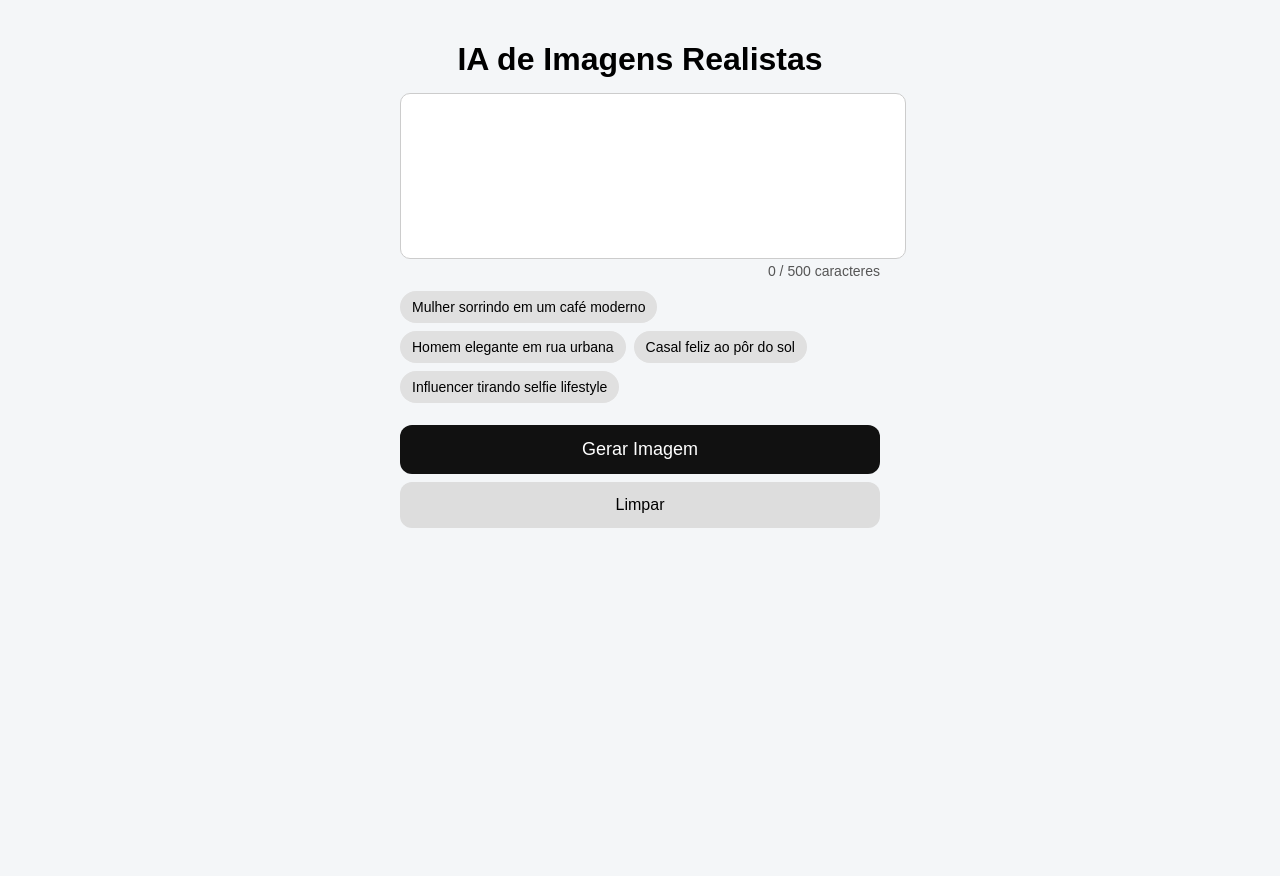
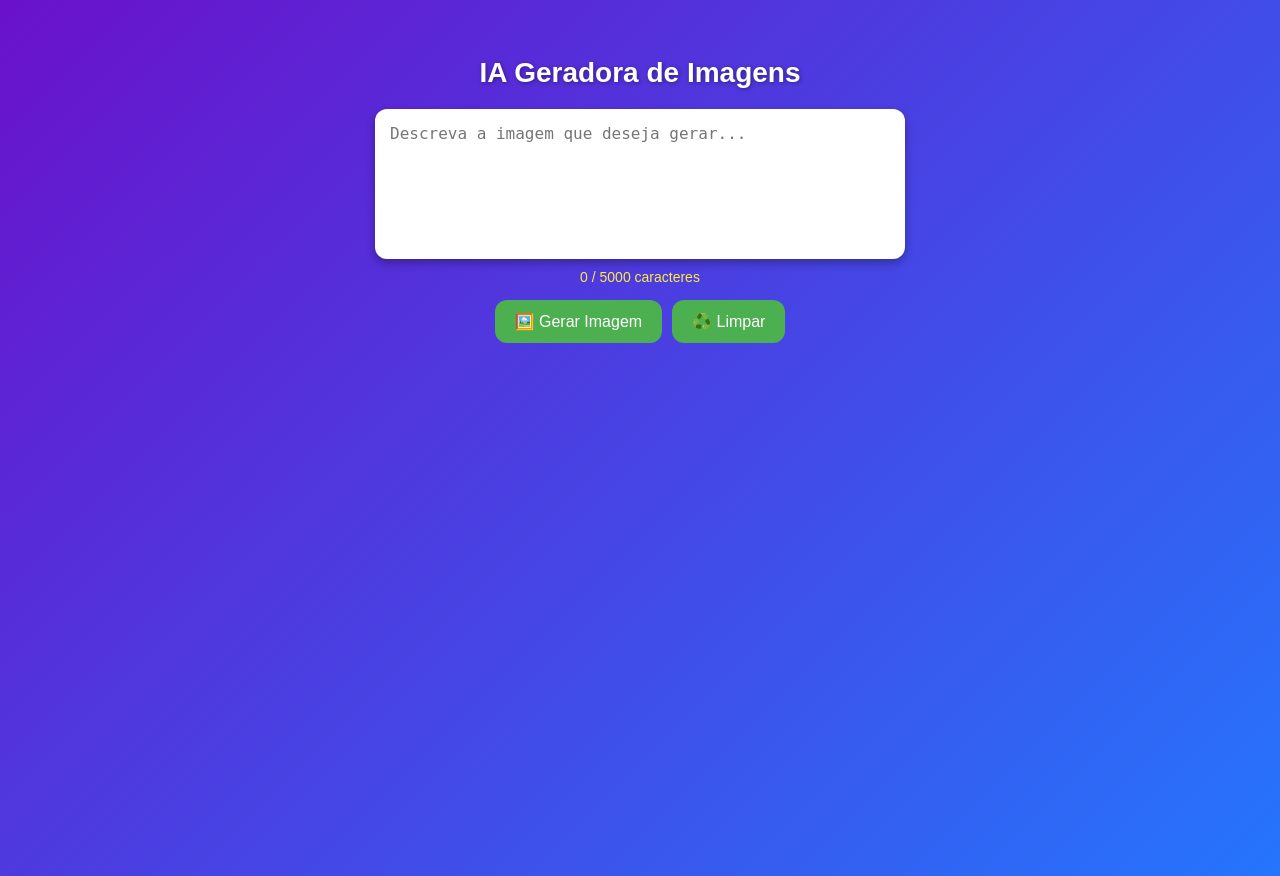
Before and after one commit to VOFSAI/ia-voz, a Flask app: template templates/index.html in a window 1280 px wide. Before the commit the page ends 528 px from the top, so only its background shows below. Run offline with Flask 3, Linux system fonts and the light colour scheme; the template is opened without the code that fills it, so the values that code supplies are empty.

Commit message:
Update index.html

```diff
--- a/templates/index.html
+++ b/templates/index.html
@@ -3,203 +3,186 @@
 <head>
 <meta charset="UTF-8">
 <meta name="viewport" content="width=device-width, initial-scale=1.0">
-<title>Gerador de Imagens Realistas</title>
-
+<title>IA Geradora de Imagens</title>
 <style>
     body {
-  margin: 0;
-  font-family: Arial, sans-serif;
-  background: #f4f6f8;
+        font-family: 'Arial', sans-serif;
+        background: linear-gradient(135deg, #6a11cb 0%, #2575fc 100%);
+        color: #fff;
         display: flex;
-  justify-content: center;
+        flex-direction: column;
+        align-items: center;
+        justify-content: flex-start;
+        min-height: 100vh;
+        padding: 30px 20px;
     }
-
-.container {
-  width: 100%;
-  max-width: 480px;
-  padding: 20px;
+    h1 {
+        margin-bottom: 20px;
+        text-align: center;
+        font-size: 28px;
+        text-shadow: 1px 1px 4px rgba(0,0,0,0.4);
     }
-
-h1 {
-  text-align: center;
-  margin-bottom: 15px;
+    textarea {
+        width: 95%;
+        max-width: 500px;
+        height: 120px;
+        padding: 15px;
+        font-size: 16px;
+        border-radius: 12px;
+        border: none;
+        margin-bottom: 10px;
+        resize: none;
+        box-shadow: 0 4px 10px rgba(0,0,0,0.3);
     }
-
-textarea {
-  width: 100%;
-  height: 140px;
-  padding: 12px;
-  font-size: 16px;
-  border-radius: 10px;
-  border: 1px solid #ccc;
-  resize: none;
-}
-
-.examples {
-  display: flex;
-  flex-wrap: wrap;
-  gap: 8px;
-  margin: 12px 0;
-}
-
-.examples button {
-  border: none;
-  background: #e0e0e0;
-  padding: 8px 12px;
-  border-radius: 20px;
-  font-size: 14px;
-  cursor: pointer;
-}
-
     #charInfo {
         font-size: 14px;
-  color: #555;
+        color: #ffeb3b;
         margin-bottom: 10px;
-  text-align: right;
     }
-
-#generateBtn {
-  width: 100%;
-  padding: 14px;
-  font-size: 18px;
-  background: #111;
-  color: #fff;
+    button {
+        background-color: #4caf50;
+        color: white;
+        padding: 12px 20px;
+        font-size: 16px;
         border: none;
         border-radius: 12px;
         cursor: pointer;
+        display: flex;
+        align-items: center;
+        justify-content: center;
+        margin: 5px;
+        transition: all 0.3s ease;
+        position: relative;
+        overflow: hidden;
+    }
+    button.loading {
+        background-color: #ffa500;
+    }
+    button.loading::after {
+        content: "";
+        position: absolute;
+        width: 30px;
+        height: 30px;
+        border: 4px solid rgba(255,255,255,0.5);
+        border-top: 4px solid #fff;
+        border-radius: 50%;
+        animation: spin 1s linear infinite;
+    }
+    @keyframes spin {
+        0% { transform: rotate(0deg);}
+        100% { transform: rotate(360deg);}
+    }
+    #generatedImage {
+        margin-top: 20px;
+        max-width: 90%;
+        border-radius: 12px;
+        box-shadow: 0 4px 10px rgba(0,0,0,0.3);
+        display: none;
+    }
+    #downloadBtn {
+        background-color: #2196f3;
+        padding: 10px 18px;
+        border-radius: 12px;
+        color: #fff;
+        text-decoration: none;
+        display: none;
+        font-size: 14px;
         margin-top: 10px;
     }
-
-#resetBtn {
-  width: 100%;
-  padding: 14px;
-  font-size: 16px;
-  background: #ddd;
-  color: #000;
-  border: none;
-  border-radius: 12px;
-  cursor: pointer;
-  margin-top: 8px;
+    #downloadBtn:hover {
+        background-color: #1976d2;
     }
-
     #status {
-  text-align: center;
-  margin: 15px 0;
+        margin-top: 10px;
+        font-style: italic;
+        min-height: 20px;
     }
-
-#result img {
-  width: 100%;
-  border-radius: 12px;
-  margin-top: 10px;
-}
-
-#downloadBtn {
-  display: none;
-  margin-top: 10px;
-  text-align: center;
-  background: #4caf50;
-  color: #fff;
-  padding: 12px;
-  border-radius: 10px;
-  text-decoration: none;
-  font-weight: bold;
+    .button-container {
+        display: flex;
+        flex-wrap: wrap;
+        justify-content: center;
     }
 </style>
 </head>
+<body>
+<h1>IA Geradora de Imagens</h1>
 
-<body>
-<div class="container">
-  <h1>IA de Imagens Realistas</h1>
+<textarea id="texto" placeholder="Descreva a imagem que deseja gerar..." maxlength="5000"></textarea>
+<div id="charInfo">0 / 5000 caracteres</div>
 
-  <textarea id="prompt" maxlength="500"
-    placeholder="Ex: Mulher sorrindo em um café moderno, estilo Instagram, luz natural">
-  </textarea>
-
-  <div id="charInfo">0 / 500 caracteres</div>
-
-  <div class="examples">
-    <button onclick="setExample(this)">Mulher sorrindo em um café moderno</button>
-    <button onclick="setExample(this)">Homem elegante em rua urbana</button>
-    <button onclick="setExample(this)">Casal feliz ao pôr do sol</button>
-    <button onclick="setExample(this)">Influencer tirando selfie lifestyle</button>
+<div class="button-container">
+    <button id="gerarBtn">🖼️ Gerar Imagem</button>
+    <button id="limparBtn">♻️ Limpar</button>
 </div>
 
-  <button id="generateBtn">Gerar Imagem</button>
-  <button id="resetBtn">Limpar</button>
-
 <div id="status"></div>
-  <div id="result"></div>
-  <a id="downloadBtn" download="imagem.png">Download</a>
-</div>
+<img id="generatedImage" alt="Imagem gerada">
+<a id="downloadBtn">⬇️ Download</a>
 
 <script>
-const promptEl = document.getElementById("prompt");
+const gerarBtn = document.getElementById("gerarBtn");
+const limparBtn = document.getElementById("limparBtn");
+const downloadBtn = document.getElementById("downloadBtn");
+const texto = document.getElementById("texto");
 const charInfo = document.getElementById("charInfo");
-const generateBtn = document.getElementById("generateBtn");
-const resetBtn = document.getElementById("resetBtn");
-const statusEl = document.getElementById("status");
-const resultEl = document.getElementById("result");
-const downloadBtn = document.getElementById("downloadBtn");
+const status = document.getElementById("status");
+const generatedImage = document.getElementById("generatedImage");
 
 // Contador de caracteres
-promptEl.addEventListener("input", () => {
-  const length = promptEl.value.length;
-  charInfo.textContent = `${length} / 500 caracteres`;
-  if(length >= 500) promptEl.value = promptEl.value.substring(0,500);
+texto.addEventListener("input", () => {
+    let length = texto.value.length;
+    if(length > 5000) texto.value = texto.value.substring(0,5000);
+    charInfo.textContent = `${texto.value.length} / 5000 caracteres`;
 });
 
-// Exemplos clicáveis
-function setExample(btn) {
-  promptEl.value = btn.innerText;
-  charInfo.textContent = `${promptEl.value.length} / 500 caracteres`;
-}
+// Limpar tudo
+limparBtn.addEventListener("click", () => {
+    texto.value = "";
+    charInfo.textContent = "0 / 5000 caracteres";
+    status.textContent = "";
+    generatedImage.style.display = "none";
+    downloadBtn.style.display = "none";
+});
 
-// Botão Limpar
-resetBtn.onclick = () => {
-  promptEl.value = "";
-  charInfo.textContent = "0 / 500 caracteres";
-  statusEl.innerText = "";
-  resultEl.innerHTML = "";
-  downloadBtn.style.display = "none";
-};
-
-// Botão Gerar Imagem
-generateBtn.onclick = async () => {
-  const text = promptEl.value.trim();
-  if (!text) {
-    alert("Digite uma descrição ou use um exemplo!");
+// Função gerar imagem
+gerarBtn.addEventListener("click", async () => {
+    const prompt = texto.value.trim();
+    if(!prompt) {
+        alert("Digite algo para gerar a imagem!");
         return;
     }
 
-  statusEl.innerText = "Gerando imagem...";
-  resultEl.innerHTML = "";
+    status.textContent = "Gerando imagem...";
+    gerarBtn.classList.add("loading");
+    generatedImage.style.display = "none";
     downloadBtn.style.display = "none";
 
     try {
-    // Substitua pelo endpoint real do backend
-    const res = await fetch("/generate", {
+        const response = await fetch("/generate-image", {
             method: "POST",
-      headers: { "Content-Type": "application/json" },
-      body: JSON.stringify({ prompt: text })
+            headers: {"Content-Type": "application/json"},
+            body: JSON.stringify({prompt})
         });
 
-    if (!res.ok) throw new Error("Erro ao gerar imagem");
+        if(!response.ok) throw new Error("Erro ao gerar imagem");
 
-    const blob = await res.blob();
+        const blob = await response.blob();
         const url = URL.createObjectURL(blob);
 
-    const img = document.createElement("img");
-    img.src = url;
-    resultEl.appendChild(img);
+        generatedImage.src = url;
+        generatedImage.style.display = "block";
 
         downloadBtn.href = url;
-    downloadBtn.style.display = "block";
+        downloadBtn.download = "imagem.png";
+        downloadBtn.style.display = "inline-block";
 
-    statusEl.innerText = "Imagem pronta!";
-  } catch (err) {
-    statusEl.innerText = "Erro ao gerar imagem.";
+        status.textContent = "Imagem pronta!";
+    } catch(err) {
+        status.textContent = "Erro: " + err.message;
+    } finally {
+        gerarBtn.classList.remove("loading");
     }
-};
+});
 </script>
 </body>
 </html>
```
Lines whose indentation alone changed are shown as unchanged.
